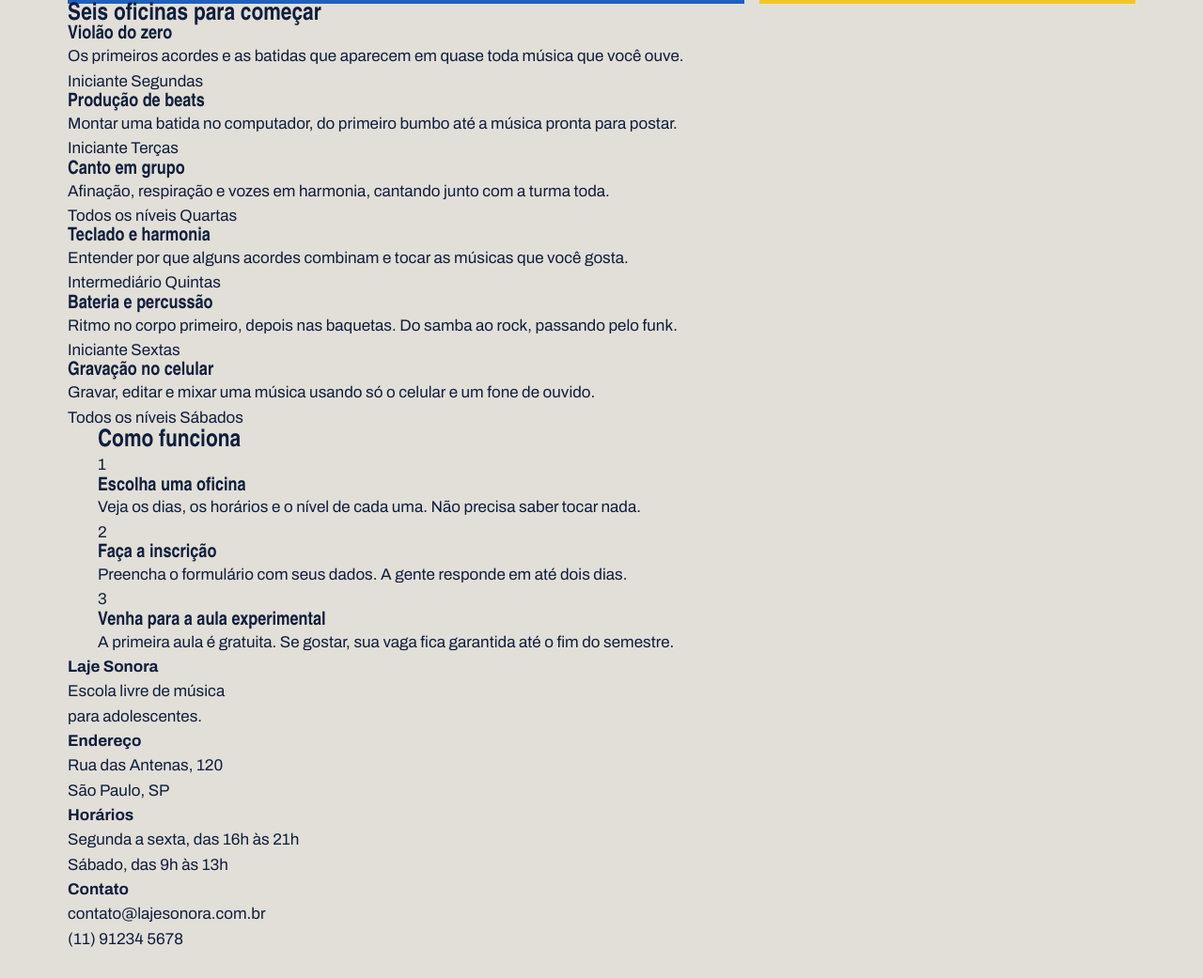
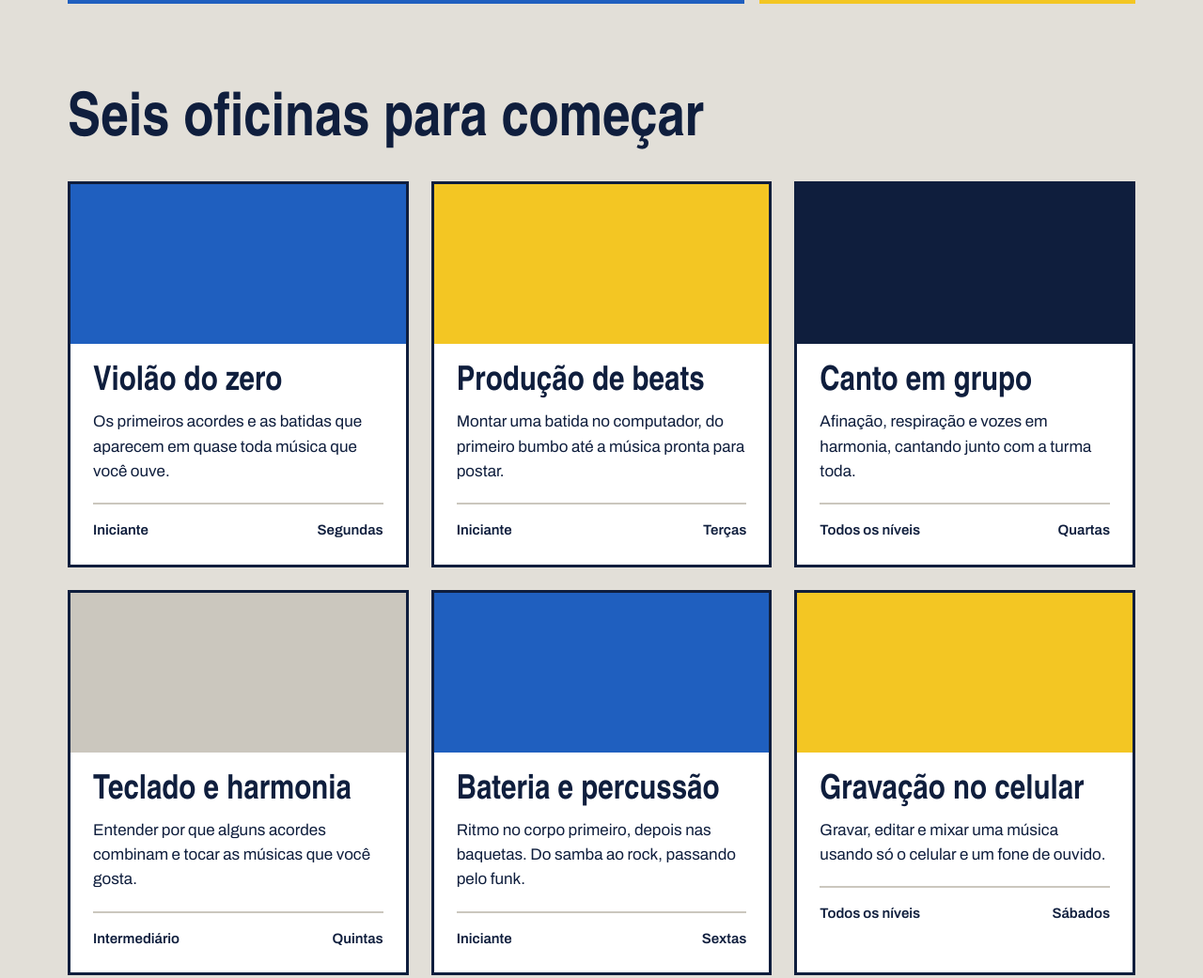
Before and after one commit to polyana-pereira/laje-sonora, a plain HTML site: page index.html in a window 1280 px wide. Shown: the part 702-1743 px from the top of the page at 94% size. Before the commit the page ends 1715 px from the top, so only its background shows below. Drawn offline with Linux system fonts and the light colour scheme; a web font is replaced by a local one.

Commit message:
Cards das oficinas

```diff
--- a/index.css
+++ b/index.css
@@ -106,3 +106,54 @@ h1, h2, h3 {
 .botao:hover {
   background-color: var(--caixa-dagua);
 }
+.secao {
+  margin-top: 96px;
+}
+.titulo-secao {
+  font-size: 64px;
+  margin-bottom: 32px;
+}
+.cards {
+  display: flex;
+  flex-wrap: wrap;
+  gap: 24px;
+}
+.card {
+  background-color: var(--branco);
+  border: 3px solid var(--tinta);
+  flex: 1 1 340px;
+}
+.card .foto {
+  height: 170px;
+}
+.foto {
+  background-color: var(--concreto-escuro);
+}
+
+.foto-azul {
+  background-color: var(--caixa-dagua);
+}
+
+.foto-amarela {
+  background-color: var(--fita);
+}
+
+.foto-tinta {
+  background-color: var(--tinta);
+}
+.card-texto {
+  padding: 24px;
+}
+.card h3 {
+  font-size: 36px;
+  margin-bottom: 12px;
+}
+.card-info {
+  margin-top: 20px;
+  padding-top: 16px;
+  border-top: 2px solid var(--concreto-escuro);
+  font-weight: 600;
+  font-size: 15px;
+  display: flex;
+  justify-content: space-between;
+}
--- a/index.html
+++ b/index.html
@@ -13,7 +13,7 @@
 <body>
    <header class="conteudo topo">
     <a href="./index.html" class="logo">Laje Sonora</a>
-    <nav class="Menu">
+    <nav class="menu">
         <a href="./index.html" class="atual">início</a>
         <a href="./oficinas.html">Oficinas</a>
         <a href="./inscricao.html">Inscrição</a>
@@ -34,8 +34,7 @@
         <h2 class="titulo-secao">Seis oficinas para começar</h2>
         <div class="cards">
             <article class="card">
-                <div class=".foto foto-azul"></div>
-            </article>
+                <div class="foto foto-azul"></div>
                 <div class="card-texto">
                 <h3>Violão do zero</h3>
                 <p>Os primeiros acordes e as batidas que aparecem em quase toda música que você ouve.</p>
@@ -43,9 +42,10 @@
                     <span>Iniciante</span> <span>Segundas</span>
                 </div>
             </div>
+            </article>
+
             <article class="card">
-                <div class="foto-amarela"></div>
-            </article>
+                <div class=" foto foto-amarela"></div>
                 <div class="card-texto">
                 <h3>Produção de beats</h3>
                 <p>Montar uma batida no computador, do primeiro bumbo até a música pronta para postar.</p>
@@ -53,37 +53,40 @@
                     <span>Iniciante</span> <span>Terças</span>
                 </div>
             </div>
+            </article>
+
             <article class="card">
-                <div class="foto-tinta"></div>
-            </article>
+                <div class="foto foto-tinta"></div>
                 <div class="card-texto">
                 <h3>Canto em grupo</h3>
                 <p>Afinação, respiração e vozes em harmonia, cantando junto com a turma toda.</p>
                 <div class="card-info">
                     <span>Todos os níveis</span> <span>Quartas</span>
                 </div>
-
+            </div>
+            </article>
         <article class="card">
             <div class="foto"></div>
-        </article>
             <div class="card-texto">
             <h3>Teclado e harmonia</h3>
             <p>Entender por que alguns acordes combinam e tocar as músicas que você gosta.</p>
             <div class="card-info">
                 <span>Intermediário</span> <span>Quintas</span>
             </div>
+            </div>
+            </article>
             <article class="card">
-                <div class="foto-azul"></div>
-            </article>
+                <div class="foto foto-azul"></div>
                 <div class="card-texto">
                 <h3>Bateria e percussão</h3>
                 <p>Ritmo no corpo primeiro, depois nas baquetas. Do samba ao rock, passando pelo funk.</p>
                 <div class="card-info">
                     <span>Iniciante</span> <span>Sextas</span>
                 </div>
+                </div>
+                </article>
                 <article class="card">
-                    <div class="foto-amarela"></div>
-                </article>
+                    <div class="foto foto-amarela"></div>
                     <div class="card-texto">
                     <h3>Gravação no celular</h3>
                     <p>Gravar, editar e mixar uma música usando só o celular e um fone de ouvido.</p>
@@ -91,6 +94,7 @@
                         <span>Todos os níveis</span> <span>Sábados</span>
                     </div>
                 </div>
+                </article>
         <section class="conteudo secao">
             <h2 class="titulo-secao">Como funciona</h2>
             <div class="passos">
```
Lines whose indentation alone changed are shown as unchanged.
